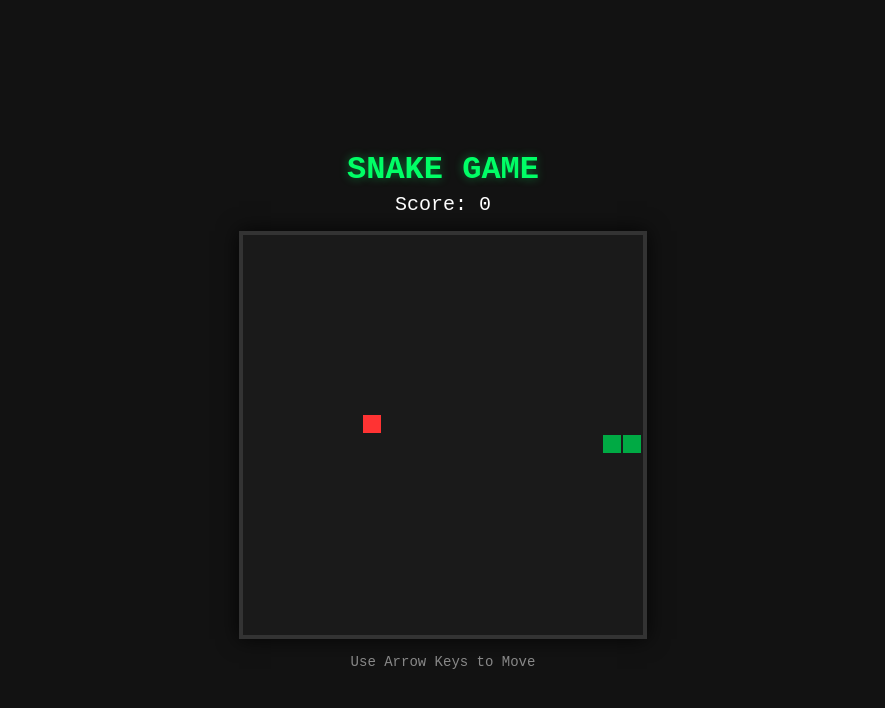
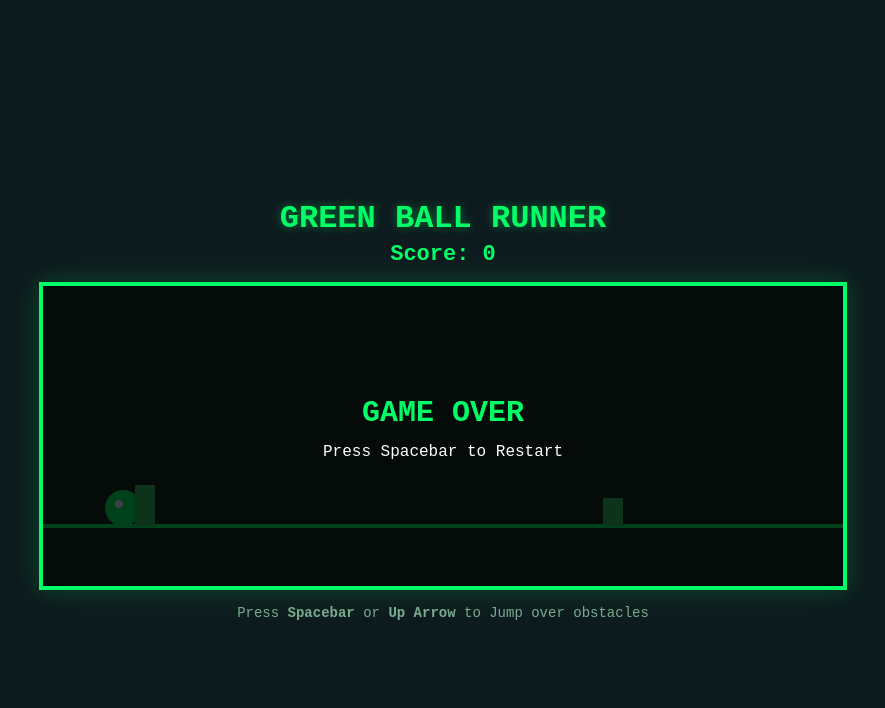
Before and after one commit to loaiatef757-hub/test, a plain HTML site: page index.html in a window 1280 px wide. Shown: the whole page, without its empty margins (197-1082 px from the left). Drawn offline with Linux system fonts and the light colour scheme.

Commit message:
Update index.html

```diff
--- a/index.html
+++ b/index.html
@@ -3,11 +3,11 @@
 <head>
     <meta charset="UTF-8">
     <meta name="viewport" content="width=device-width, initial-scale=1.0">
-    <title>Retro Snake Game</title>
+    <title>Green Ball Runner</title>
     <style>
         body {
-            background-color: #121212;
-            color: #ffffff;
+            background-color: #0d1b1e;
+            color: #00ff66;
             font-family: 'Courier New', Courier, monospace;
             display: flex;
             flex-direction: column;
@@ -15,172 +15,200 @@
             justify-content: center;
             height: 100vh;
             margin: 0;
+            overflow: hidden;
         }
         h1 {
             margin-bottom: 5px;
-            color: #00ff66;
             text-shadow: 0 0 10px rgba(0, 255, 102, 0.4);
         }
         #score-board {
-            font-size: 20px;
+            font-size: 22px;
             margin-bottom: 15px;
+            font-weight: bold;
         }
         canvas {
-            border: 4px solid #333;
-            background-color: #1a1a1a;
-            box-shadow: 0 0 20px rgba(0, 0, 0, 0.8);
+            border: 4px solid #00ff66;
+            background-color: #112a22;
+            box-shadow: 0 0 25px rgba(0, 255, 102, 0.2);
         }
         .instructions {
             margin-top: 15px;
             font-size: 14px;
-            color: #888;
+            color: #79ac8e;
         }
     </style>
 </head>
 <body>
 
-    <h1>SNAKE GAME</h1>
+    <h1>GREEN BALL RUNNER</h1>
     <div id="score-board">Score: <span id="score">0</span></div>
 
-    <canvas id="gameCanvas" width="400" height="400"></canvas>
+    <canvas id="gameCanvas" width="800" height="300"></canvas>
 
-    <div class="instructions">Use Arrow Keys to Move</div>
+    <div class="instructions">Press <strong>Spacebar</strong> or <strong>Up Arrow</strong> to Jump over obstacles</div>
 
     <script>
         const canvas = document.getElementById("gameCanvas");
         const ctx = canvas.getContext("2d");
 
-        const gridSize = 20;
-        const tileCount = canvas.width / gridSize;
+        // Game variables
+        let score = 0;
+        let gameSpeed = 6;
+        let isGameOver = false;
 
-        let snake = [
-            { x: 10, y: 10 },
-            { x: 9, y: 10 },
-            { x: 8, y: 10 }
-        ];
-        let food = { x: 5, y: 5 };
-        let dx = 1;
-        let dy = 0;
-        let score = 0;
-        let changingDirection = false; // Prevents fast double-click self-collision bugs
+        // Player (The Ball)
+        const ball = {
+            x: 80,
+            y: 220,
+            radius: 18,
+            dy: 0,
+            jumpStrength: -11,
+            gravity: 0.6,
+            grounded: true
+        };
 
-        // Listen for keyboard directions
-        document.addEventListener("keydown", changeDirection);
+        // Obstacles array
+        let obstacles = [];
+        let obstacleTimer = 0;
+        let nextObstacleTime = 100;
 
-        function main() {
-            if (hasGameEnded()) {
-                alert("Game Over! Final Score: " + score);
-                resetGame();
+        // Listen for jump controls
+        document.addEventListener("keydown", function(e) {
+            if ((e.code === "Space" || e.code === "ArrowUp")) {
+                if (isGameOver) {
+                    resetGame();
+                } else if (ball.grounded) {
+                    ball.dy = ball.jumpStrength;
+                    ball.grounded = false;
+                }
+                e.preventDefault(); // Prevent page scrolling on spacebar
+            }
+        });
+
+        // Main Game Loop
+        function update() {
+            if (isGameOver) return;
+
+            // Clear canvas
+            ctx.fillStyle = "#112a22";
+            ctx.fillRect(0, 0, canvas.width, canvas.height);
+
+            // Draw green ground line
+            ctx.strokeStyle = "#00ff66";
+            ctx.lineWidth = 4;
+            ctx.beginPath();
+            ctx.moveTo(0, 240);
+            ctx.lineTo(canvas.width, 240);
+            ctx.stroke();
+
+            // Ball physics (gravity & jumping)
+            ball.dy += ball.gravity;
+            ball.y += ball.dy;
+
+            // Ground collision
+            if (ball.y > 240 - ball.radius) {
+                ball.y = 240 - ball.radius;
+                ball.dy = 0;
+                ball.grounded = true;
             }
 
-            changingDirection = false;
-            clearCanvas();
-            drawFood();
-            moveSnake();
-            drawSnake();
+            // Draw the Ball
+            ctx.fillStyle = "#00ff66";
+            ctx.beginPath();
+            ctx.arc(ball.x, ball.y, ball.radius, 0, Math.PI * 2);
+            ctx.fill();
+            // Add a glowing core to the ball
+            ctx.fillStyle = "#ffffff";
+            ctx.beginPath();
+            ctx.arc(ball.x - 4, ball.y - 4, 4, 0, Math.PI * 2);
+            ctx.fill();
+
+            // Handle obstacle spawning
+            obstacleTimer++;
+            if (obstacleTimer >= nextObstacleTime) {
+                spawnObstacle();
+                obstacleTimer = 0;
+                // Randomize time between obstacles to keep it unpredictable
+                nextObstacleTime = Math.floor(Math.random() * 50) + 70;
+            }
+
+            // Move and draw obstacles
+            for (let i = obstacles.length - 1; i >= 0; i--) {
+                let obs = obstacles[i];
+                obs.x -= gameSpeed;
+
+                // Draw obstacle (retro green blocks/spikes)
+                ctx.fillStyle = "#33cc66";
+                ctx.fillRect(obs.x, obs.y, obs.width, obs.height);
+
+                // Collision detection (Circle to Box collision)
+                if (
+                    ball.x + ball.radius > obs.x &&
+                    ball.x - ball.radius < obs.x + obs.width &&
+                    ball.y + ball.radius > obs.y
+                ) {
+                    isGameOver = true;
+                }
+
+                // Remove obstacles that go off-screen and increase score
+                if (obs.x + obs.width < 0) {
+                    obstacles.splice(i, 1);
+                    score += 10;
+                    document.getElementById("score").innerText = score;
+
+                    // Gradually speed up game over time
+                    if (score % 50 === 0) {
+                        gameSpeed += 0.5;
+                    }
+                }
+            }
+
+            // Draw Game Over Screen
+            if (isGameOver) {
+                ctx.fillStyle = "rgba(0, 0, 0, 0.75)";
+                ctx.fillRect(0, 0, canvas.width, canvas.height);
+
+                ctx.fillStyle = "#00ff66";
+                ctx.font = "bold 30px 'Courier New'";
+                ctx.textAlign = "center";
+                ctx.fillText("GAME OVER", canvas.width / 2, canvas.height / 2 - 15);
+
+                ctx.font = "16px 'Courier New'";
+                ctx.fillStyle = "#ffffff";
+                ctx.fillText("Press Spacebar to Restart", canvas.width / 2, canvas.height / 2 + 20);
+                ctx.textAlign = "left"; // Reset alignment
+            }
+
+            requestAnimationFrame(update);
         }
 
-        // Run the game loop every 100 milliseconds
-        setInterval(main, 100);
-        generateFood();
-
-        function clearCanvas() {
-            ctx.fillStyle = "#1a1a1a";
-            ctx.fillRect(0, 0, canvas.width, canvas.height);
-        }
-
-        function drawSnake() {
-            snake.forEach((part, index) => {
-                ctx.fillStyle = index === 0 ? "#00ff66" : "#00aa44";
-                ctx.fillRect(part.x * gridSize, part.y * gridSize, gridSize - 2, gridSize - 2);
+        function spawnObstacle() {
+            const height = Math.floor(Math.random() * 25) + 25; // Random heights
+            const width = 20;
+            obstacles.push({
+                x: canvas.width,
+                y: 240 - height,
+                width: width,
+                height: height
             });
         }
 
-        function moveSnake() {
-            const head = { x: snake[0].x + dx, y: snake[0].y + dy };
-            snake.unshift(head);
-
-            if (head.x === food.x && head.y === food.y) {
-                score += 10;
-                document.getElementById("score").innerText = score;
-                generateFood();
-            } else {
-                snake.pop();
-            }
+        function resetGame() {
+            score = 0;
+            gameSpeed = 6;
+            obstacles = [];
+            obstacleTimer = 0;
+            nextObstacleTime = 100;
+            document.getElementById("score").innerText = score;
+            ball.y = 220;
+            ball.dy = 0;
+            ball.grounded = true;
+            isGameOver = false;
+            update();
         }
 
-        function generateFood() {
-            food.x = Math.floor(Math.random() * tileCount);
-            food.y = Math.floor(Math.random() * tileCount);
-
-            // Make sure food doesn't spawn directly on top of the snake
-            snake.forEach(part => {
-                if (part.x === food.x && part.y === food.y) generateFood();
-            });
-        }
-
-        function drawFood() {
-            ctx.fillStyle = "#ff3333";
-            ctx.fillRect(food.x * gridSize, food.y * gridSize, gridSize - 2, gridSize - 2);
-        }
-
-        function changeDirection(event) {
-            const keyPressed = event.keyCode;
-            const LEFT = 37;
-            const UP = 38;
-            const RIGHT = 39;
-            const DOWN = 40;
-
-            if (changingDirection) return;
-
-            if (keyPressed === LEFT && dx === 0) {
-                dx = -1; dy = 0;
-                changingDirection = true;
-            }
-            if (keyPressed === UP && dy === 0) {
-                dx = 0; dy = -1;
-                changingDirection = true;
-            }
-            if (keyPressed === RIGHT && dx === 0) {
-                dx = 1; dy = 0;
-                changingDirection = true;
-            }
-            if (keyPressed === DOWN && dy === 0) {
-                dx = 0; dy = 1;
-                changingDirection = true;
-            }
-        }
-
-        function hasGameEnded() {
-            const head = snake[0];
-
-            // Wall collisions
-            const hitLeftWall = head.x < 0;
-            const hitRightWall = head.x >= tileCount;
-            const hitToptWall = head.y < 0;
-            const hitBottomWall = head.y >= tileCount;
-
-            if (hitLeftWall || hitRightWall || hitToptWall || hitBottomWall) return true;
-
-            // Self collisions
-            for (let i = 4; i < snake.length; i++) {
-                if (snake[i].x === head.x && snake[i].y === head.y) return true;
-            }
-            return false;
-        }
-
-        function resetGame() {
-            snake = [
-                { x: 10, y: 10 },
-                { x: 9, y: 10 },
-                { x: 8, y: 10 }
-            ];
-            dx = 1;
-            dy = 0;
-            score = 0;
-            document.getElementById("score").innerText = score;
-            generateFood();
-        }
+        // Start the game loop
+        update();
     </script>
 </body>
 </html>
```
